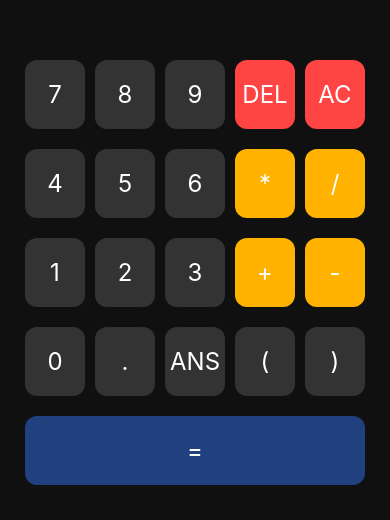
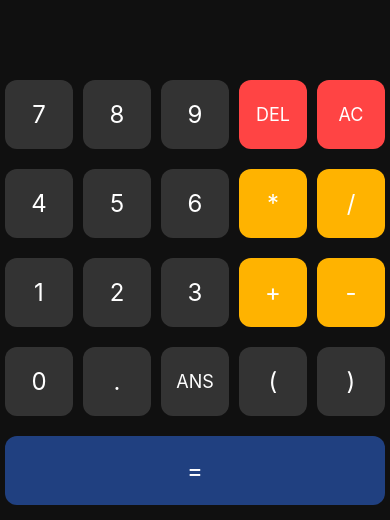
Before and after one commit to dsanta2021/Cross-Platform-Apps----React-Native, a React Native app in the folder calculadora/: screen / in a window 390 px wide. Shown: the part 324-844 px from the top of the page. Built offline with nearby package versions, Linux system fonts and the light colour scheme.

Commit message:
Solucionando error al emularlo en IOs

```diff
--- a/calculadora/App.js
+++ b/calculadora/App.js
@@ -1,13 +1,11 @@
 import React, { useState } from 'react';
-import { SafeAreaView, Text, View, TouchableOpacity, StyleSheet } from 'react-native';
+import { Text, View, TouchableOpacity, StyleSheet, SafeAreaView } from 'react-native';
 
 export default function App() {
   const [input, setInput] = useState('');
   const [result, setResult] = useState('');
   const [justEvaluated, setJustEvaluated] = useState(false);
   const [ansValue, setAnsValue] = useState('');
-
-
 
   const handlePress = (value) => {
     if (value === 'DEL') {
@@ -36,7 +34,6 @@ const handlePress = (value) => {
     setInput((prev) => prev + value);
   };
 
-
   const handleClear = () => {
     setInput('');
     setResult('');
@@ -57,28 +54,30 @@ const handleEqual = () => {
     }
   };
 
-
-
-
   const renderButton = (label, onPress) => {
     let buttonStyle = styles.button;
+    let textStyle = styles.buttonText;
+
     if (label === 'DEL' || label === 'AC') {
       buttonStyle = [styles.button, styles.buttonRed];
+      textStyle = [styles.buttonText, styles.smallText];
     } else if (['+', '-', '*', '/'].includes(label)) {
       buttonStyle = [styles.button, styles.buttonOrange];
+    } else if (label === 'ANS') {
+      textStyle = [styles.buttonText, styles.smallText];
     } else if (label === '=') {
       buttonStyle = [styles.button, styles.buttonBlue];
     }
+
     return (
-      <TouchableOpacity style={buttonStyle} onPress={() => onPress(label)}>
-        <Text style={styles.buttonText}>{label}</Text>
+      <TouchableOpacity key={label} style={buttonStyle} onPress={() => onPress(label)}>
+        <Text style={textStyle}>{label}</Text>
       </TouchableOpacity>
     );
   };
 
   return (
-    <SafeAreaView style={styles.safeArea}>
-      <View style={styles.container}>
+    <SafeAreaView style={styles.container}>
       <View style={styles.display}>
         {justEvaluated ? (
           <>
@@ -95,9 +94,7 @@ const handleEqual = () => {
 
       <View style={styles.row}>
         {['7', '8', '9', 'DEL', 'AC'].map((item) =>
-            item === 'AC'
-              ? renderButton(item, handleClear)
-              : renderButton(item, handlePress)
+          renderButton(item, item === 'AC' ? handleClear : handlePress)
         )}
       </View>
       <View style={styles.row}>
@@ -111,7 +108,6 @@ const handleEqual = () => {
       </View>
       <View style={styles.row}>
         {renderButton('=', handleEqual)}
-        </View>
       </View>
     </SafeAreaView>
   );
@@ -150,10 +146,14 @@ const styles = StyleSheet.create({
     padding: 20,
     borderRadius: 12,
     alignItems: 'center',
+    justifyContent: 'center',
   },
   buttonText: {
     color: '#fff',
     fontSize: 24,
+  },
+  smallText: {
+    fontSize: 18,
   },
   buttonBlue: {
     backgroundColor: '#204080',
@@ -164,8 +164,4 @@ const styles = StyleSheet.create({
   buttonRed: {
     backgroundColor: '#ff4444',
   },
-  safeArea: {
-  flex: 1,
-  backgroundColor: '#101010',
-},
 });
```
Lines whose indentation alone changed are shown as unchanged.
